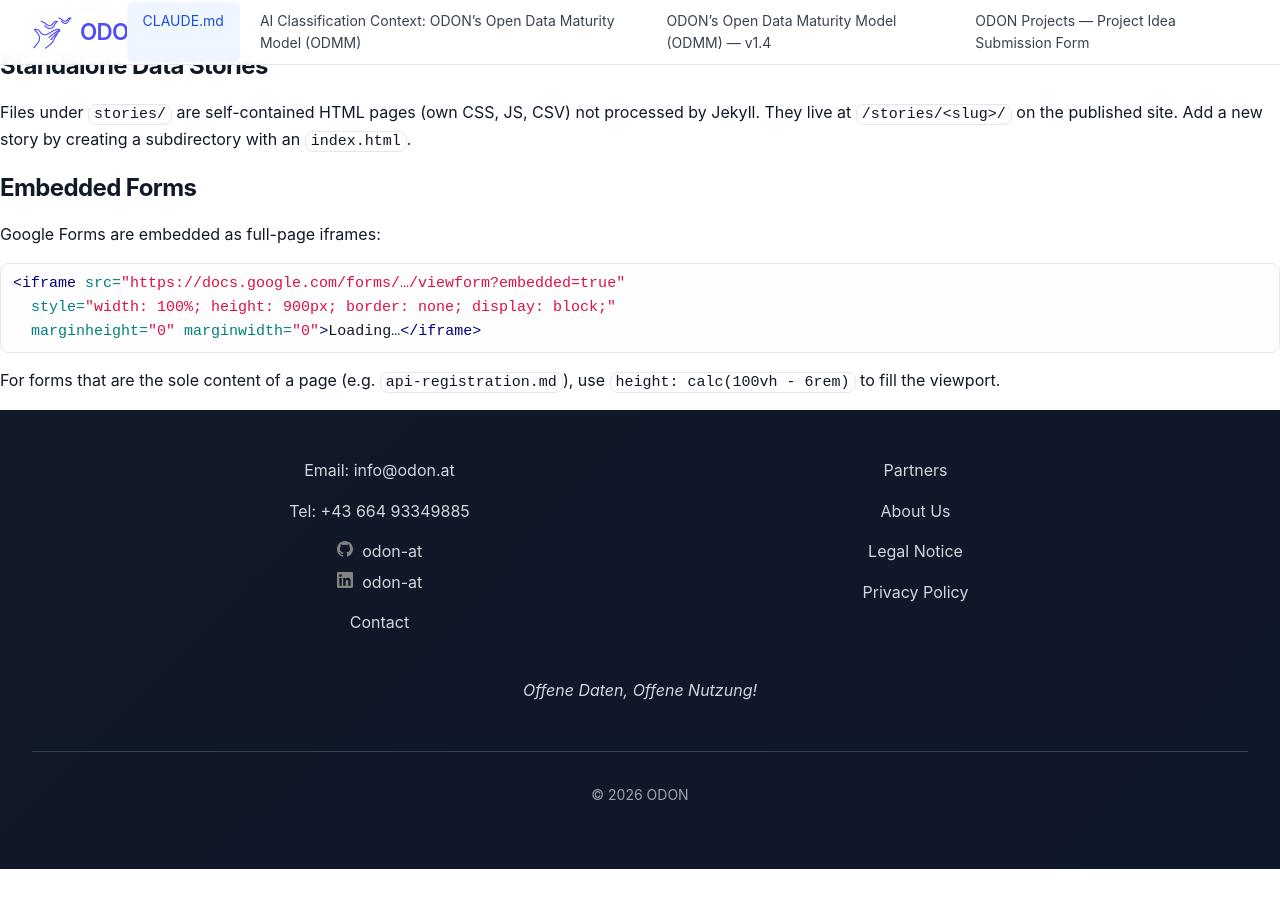
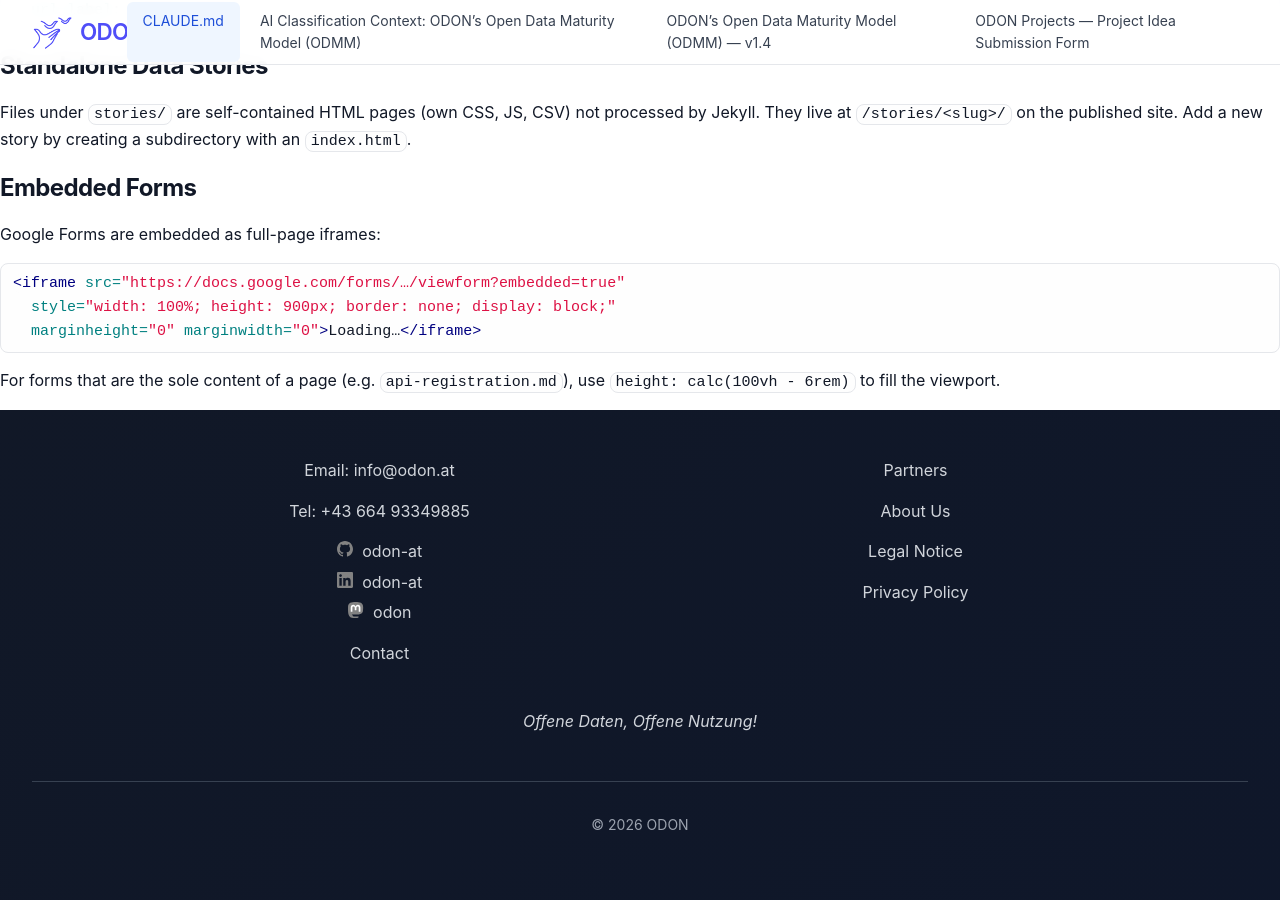
Before and after one commit to verein-odon/verein-odon.github.io, a Jekyll site: the page built from docs/CLAUDE.md, in a window 1280 px wide and 900 px high, scrolled down 3399 px. Built offline with Jekyll 4.4.1, drawn with Linux system fonts in a browser that asks for light colours; our own code applies the rules of GitHub Pages for plain Markdown files; before the commit the page ends 4268 px from its top, so only the background shows below that.

Commit message:
Added Mastodon account

```diff
--- a/docs/_config.yml
+++ b/docs/_config.yml
@@ -60,6 +60,9 @@
 #twitter_username: odon-at
 github_username:  odon-at
 linkedin_username: odon-at
+mastodon:
+  - username: odon
+    instance: fosstodon.org
 
 # Build settings
 #theme: minima
--- a/docs/_includes/head.html
+++ b/docs/_includes/head.html
@@ -18,4 +18,6 @@
   {%- else -%}
     {% comment %} <script defer data-domain="odon.at" src="https://plausible.io/js/script.outbound-links.js"></script> {% endcomment %}
   {%- endif -%}
+
+  <link rel="me" href="https://fosstodon.org/@odon">
 </head>
--- a/docs/_includes/social.html
+++ b/docs/_includes/social.html
@@ -6,7 +6,7 @@
   {%- if site.instagram_username -%}<li><a href="https://instagram.com/{{ site.instagram_username| cgi_escape | escape }}"><svg class="svg-icon"><use xlink:href="{{ '/assets/minima-social-icons.svg#instagram' | relative_url }}"></use></svg> <span class="username">{{ site.instagram_username| escape }}</span></a></li>{%- endif -%}
   {%- if site.linkedin_username -%}<li><a href="https://www.linkedin.com/company/{{ site.linkedin_username| cgi_escape | escape }}"><svg class="svg-icon"><use xlink:href="{{ '/assets/minima-social-icons.svg#linkedin' | relative_url }}"></use></svg> <span class="username">{{ site.linkedin_username| escape }}</span></a></li>{%- endif -%}
   {%- if site.pinterest_username -%}<li><a href="https://www.pinterest.com/{{ site.pinterest_username| cgi_escape | escape }}"><svg class="svg-icon"><use xlink:href="{{ '/assets/minima-social-icons.svg#pinterest' | relative_url }}"></use></svg> <span class="username">{{ site.pinterest_username| escape }}</span></a></li>{%- endif -%}
-  {%- for mst in site.mastodon -%}{%- if mst.username and mst.instance -%}<li><a href="https://{{ mst.instance| cgi_escape | escape}}/@{{mst.username}}"><svg class="svg-icon"><use xlink:href="{{ '/assets/minima-social-icons.svg#mastodon' | relative_url }}"></use></svg> <span class="username">{{ mst.username|escape }}</span></a></li>{%- endif -%}{%- endfor -%}
+  {%- for mst in site.mastodon -%}{%- if mst.username and mst.instance -%}<li><a rel="me" href="https://{{ mst.instance| cgi_escape | escape}}/@{{mst.username}}"><svg class="svg-icon"><use xlink:href="{{ '/assets/minima-social-icons.svg#mastodon' | relative_url }}"></use></svg> <span class="username">{{ mst.username|escape }}</span></a></li>{%- endif -%}{%- endfor -%}
   {%- if site.twitter_username -%}<li><a href="https://www.twitter.com/{{ site.twitter_username| cgi_escape | escape }}"><svg class="svg-icon"><use xlink:href="{{ '/assets/minima-social-icons.svg#twitter' | relative_url }}"></use></svg> <span class="username">{{ site.twitter_username| escape }}</span></a></li>{%- endif -%}
   {%- if site.youtube_username -%}<li><a href="https://youtube.com/{{ site.youtube_username| cgi_escape | escape }}"><svg class="svg-icon"><use xlink:href="{{ '/assets/minima-social-icons.svg#youtube' | relative_url }}"></use></svg> <span class="username">{{ site.youtube_username| escape }}</span></a></li>{%- endif -%}
   {%- if site.googleplus_username -%}<li><a href="https://plus.google.com/{{ site.googleplus_username| escape }}"><svg class="svg-icon"><use xlink:href="{{ '/assets/minima-social-icons.svg#googleplus' | relative_url }}"></use></svg> <span class="username">{{ site.googleplus_username| escape }}</span></a></li>{%- endif -%}
```
